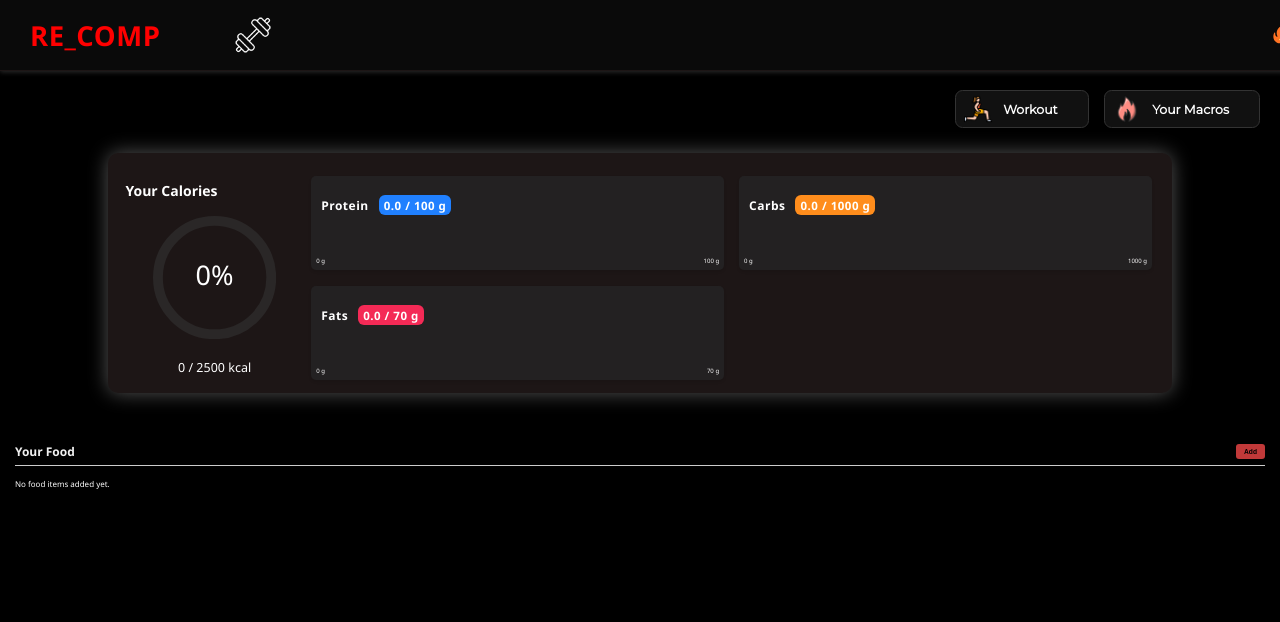
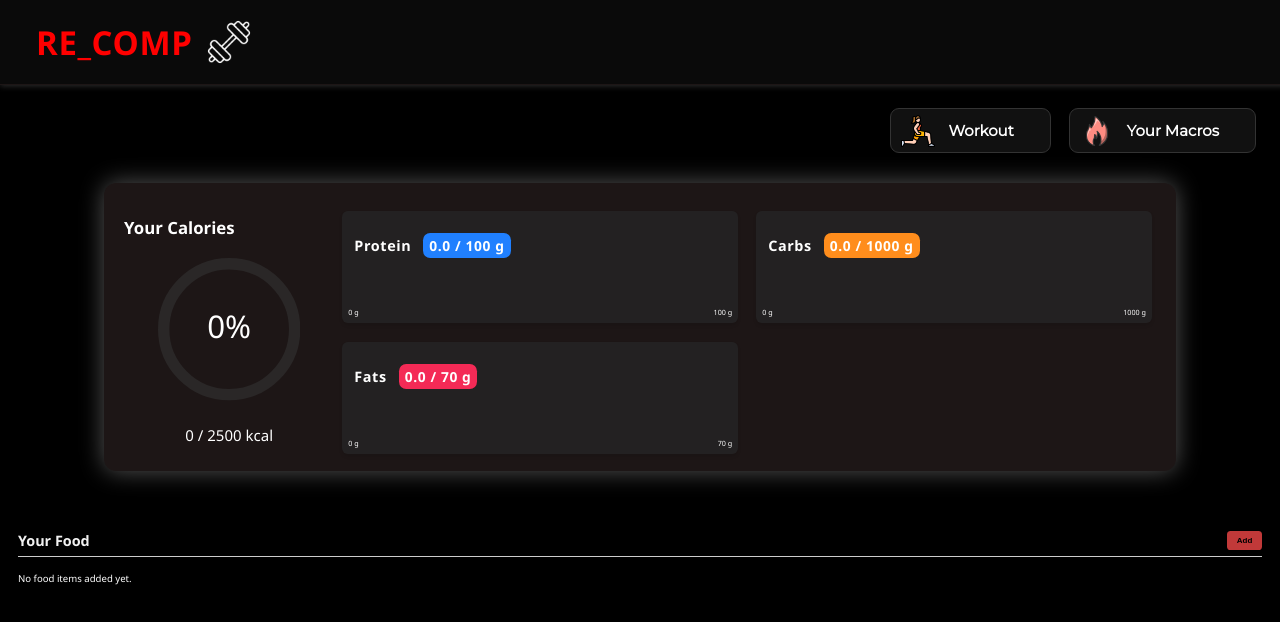
Before and after one commit to satish9618/recomp, a React (Create React App) app: page / in a window 1280 px wide. Shown: the top 622 px of the page. Built offline with nearby package versions, Linux system fonts and the light colour scheme.

Commit message:
your message here

```diff
--- a/src/App.css
+++ b/src/App.css
@@ -3,7 +3,7 @@ body {
   font-family: 'Segoe UI', sans-serif;
   background-color: #000000;
   color: #f1f1f1;
-  zoom: 50%; /* Or 0.9 */
+  zoom: 60%; /* Or 0.9 */
 }
 
 .app {
```
